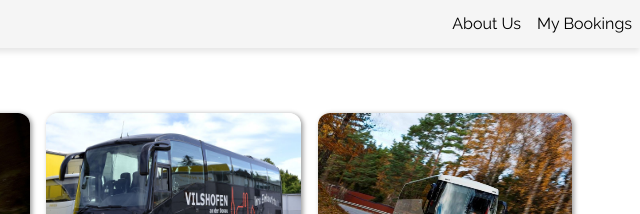
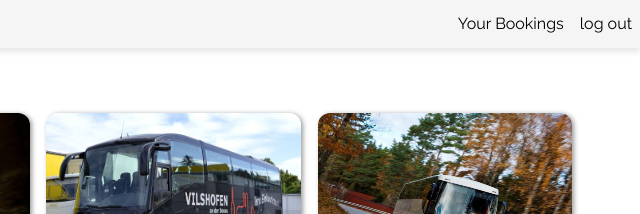
Before and after one commit to JosephNjuguna/WayfarerV1, a plain HTML site: page UI/user.html in a window 1280 px wide. Shown: the top 214 px of the page, 640-1280 px from the left. Drawn offline with Linux system fonts and the light colour scheme.

Commit message:
ft(ui): update navigation link [Finish 167179449]

```diff
--- a/UI/user.html
+++ b/UI/user.html
@@ -20,10 +20,10 @@
         </ul>
         <ul class="nav-right">
             <li class="right-items">
-                <a href="#">About Us</a>
+                <a href="./bookinghistory.html">Your Bookings</a>
             </li>
             <li class="right-items">
-                <a href="./bookinghistory.html">My Bookings</a>
+                <a href="./index.html">log out</a>
             </li>
         </ul>
     </nav>
```
